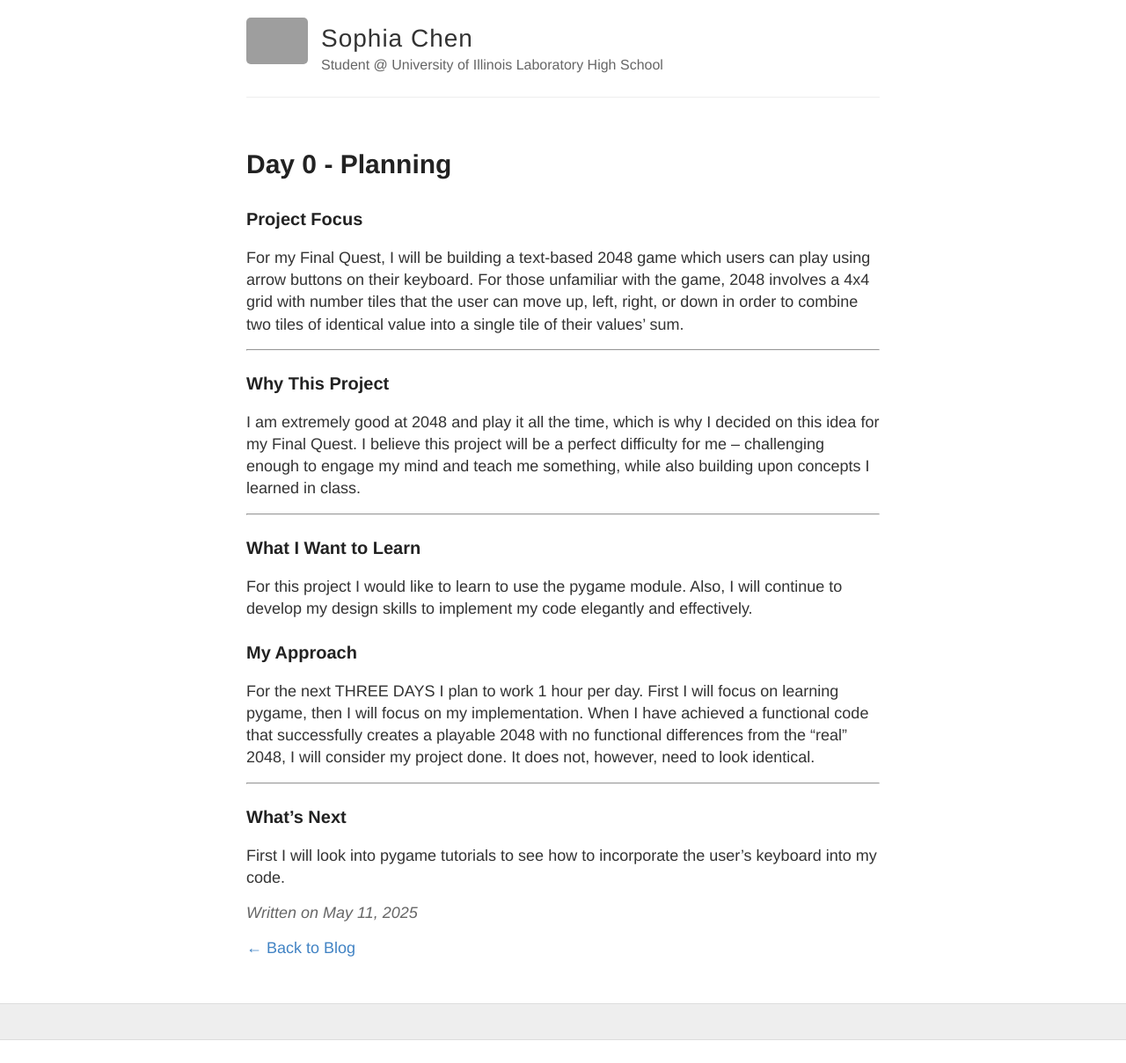
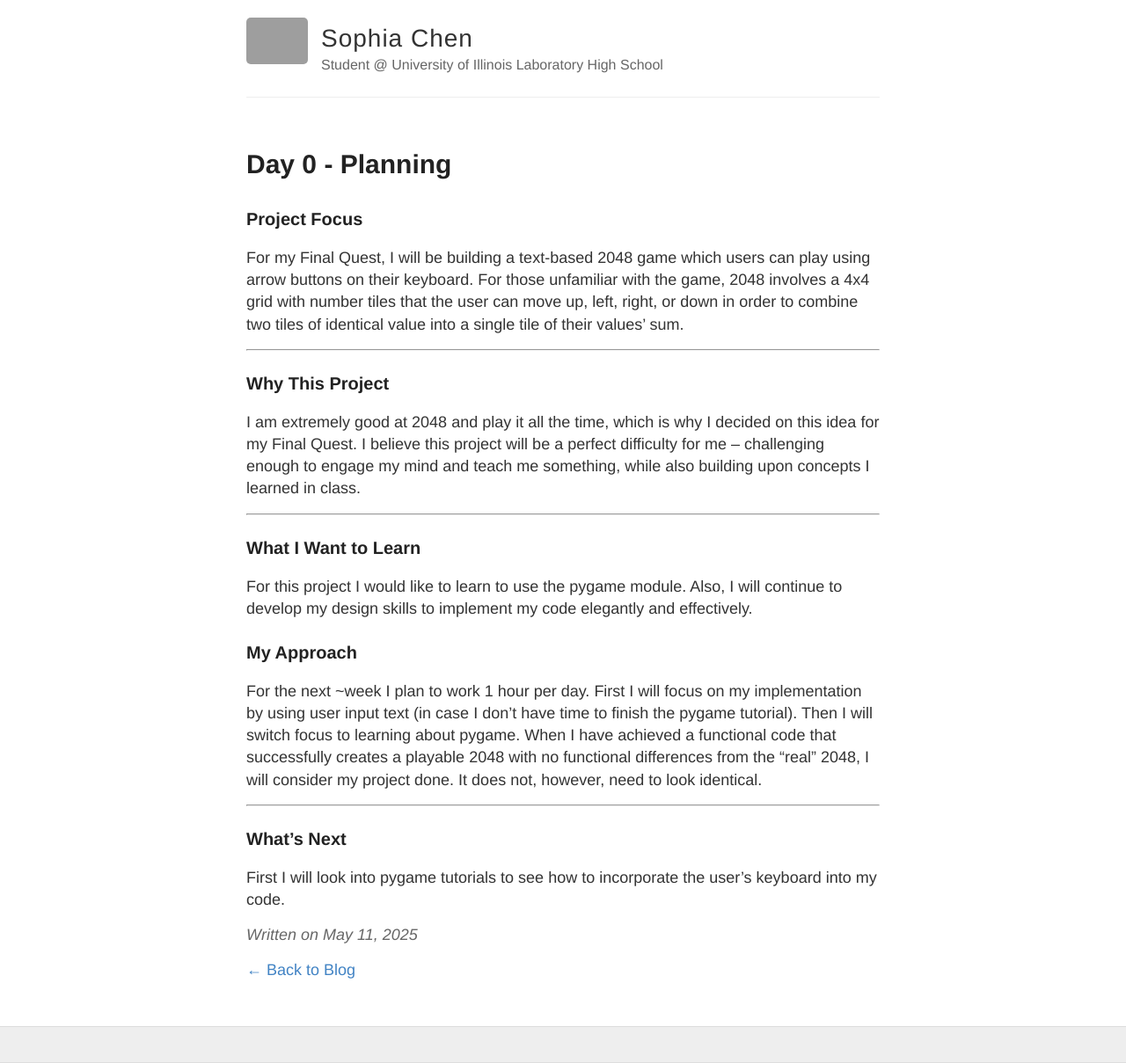
Before and after one commit to sophiachen120/sophiachen120.github.io, a Jekyll site: the page built from _posts/2025-05-11-motivation.md, in a window 1280 px wide. Shown: the whole page at 88% size. Built offline with Jekyll 4.4.1, drawn with Linux system fonts in a browser that asks for light colours; before the commit the page ends 1183 px from its top, so only the background shows below that; grey boxes are pictures that could not be loaded.

Commit message:
Update 2025-05-11-motivation.md

```diff
--- a/_posts/2025-05-11-motivation.md
+++ b/_posts/2025-05-11-motivation.md
@@ -21,7 +21,7 @@ For this project I would like to learn to use the pygame module. Also, I will co
 
 ### My Approach
 
-For the next THREE DAYS I plan to work 1 hour per day. First I will focus on learning pygame, then I will focus on my implementation. When I have achieved a functional code that successfully creates a playable 2048 with no functional differences from the "real" 2048, I will consider my project done. It does not, however, need to look identical.
+For the next ~week I plan to work 1 hour per day. First I will focus on my implementation by using user input text (in case I don't have time to finish the pygame tutorial). Then I will switch focus to learning about pygame. When I have achieved a functional code that successfully creates a playable 2048 with no functional differences from the "real" 2048, I will consider my project done. It does not, however, need to look identical.
 
 ---
 
```
